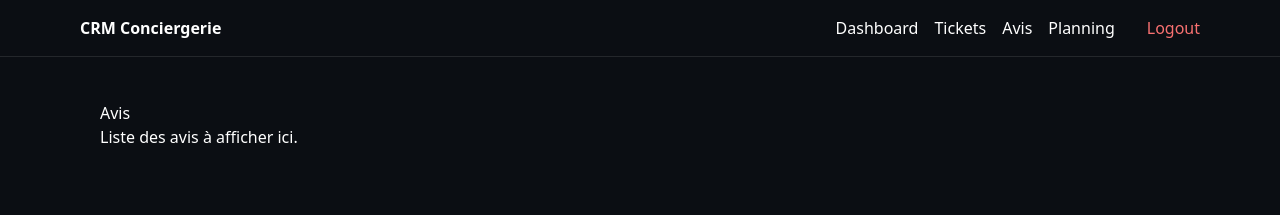
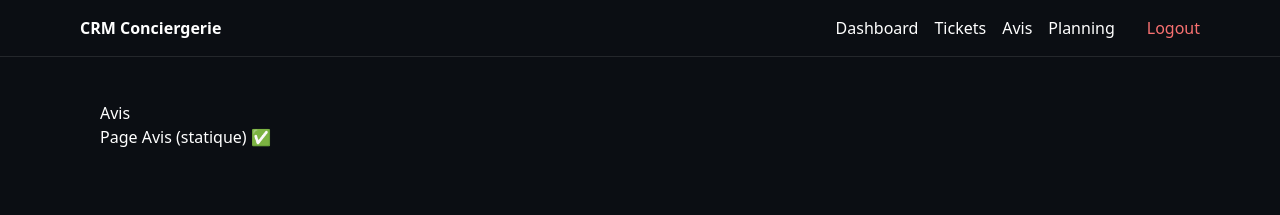
Before and after one commit to karambasakho07-afk/crm-conciergerie-v1, a Next.js app: page /avis in a window 1280 px wide. Shown: the top 215 px of the page. Built offline with nearby package versions, Linux system fonts and the light colour scheme.

Commit message:
fix(avis): static page to bypass runtime error

```diff
--- a/app/avis/page.tsx
+++ b/app/avis/page.tsx
@@ -2,7 +2,7 @@ export default function AvisPage() {
   return (
     <main style={{ padding: 20 }}>
       <h1>Avis</h1>
-      <p>Liste des avis à afficher ici.</p>
+      <p>Page Avis (statique) ✅</p>
     </main>
   )
 }
```
